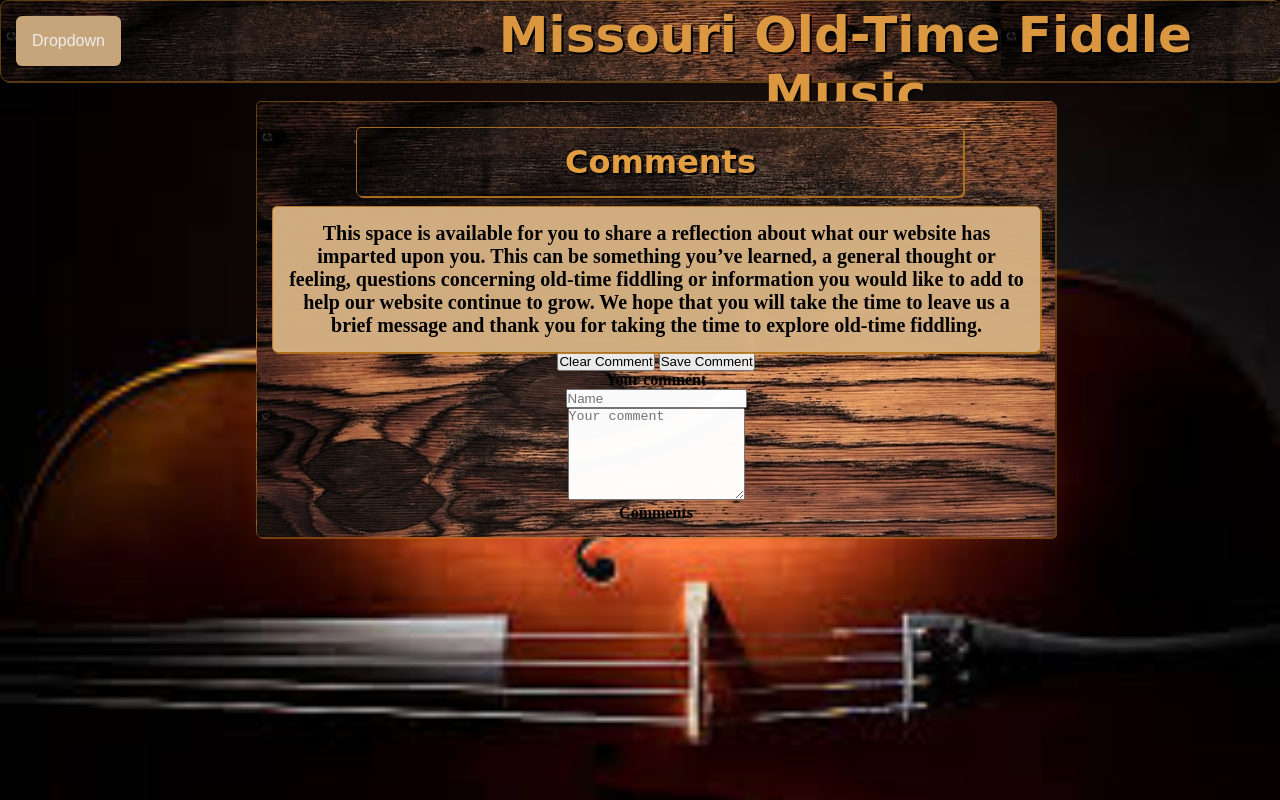
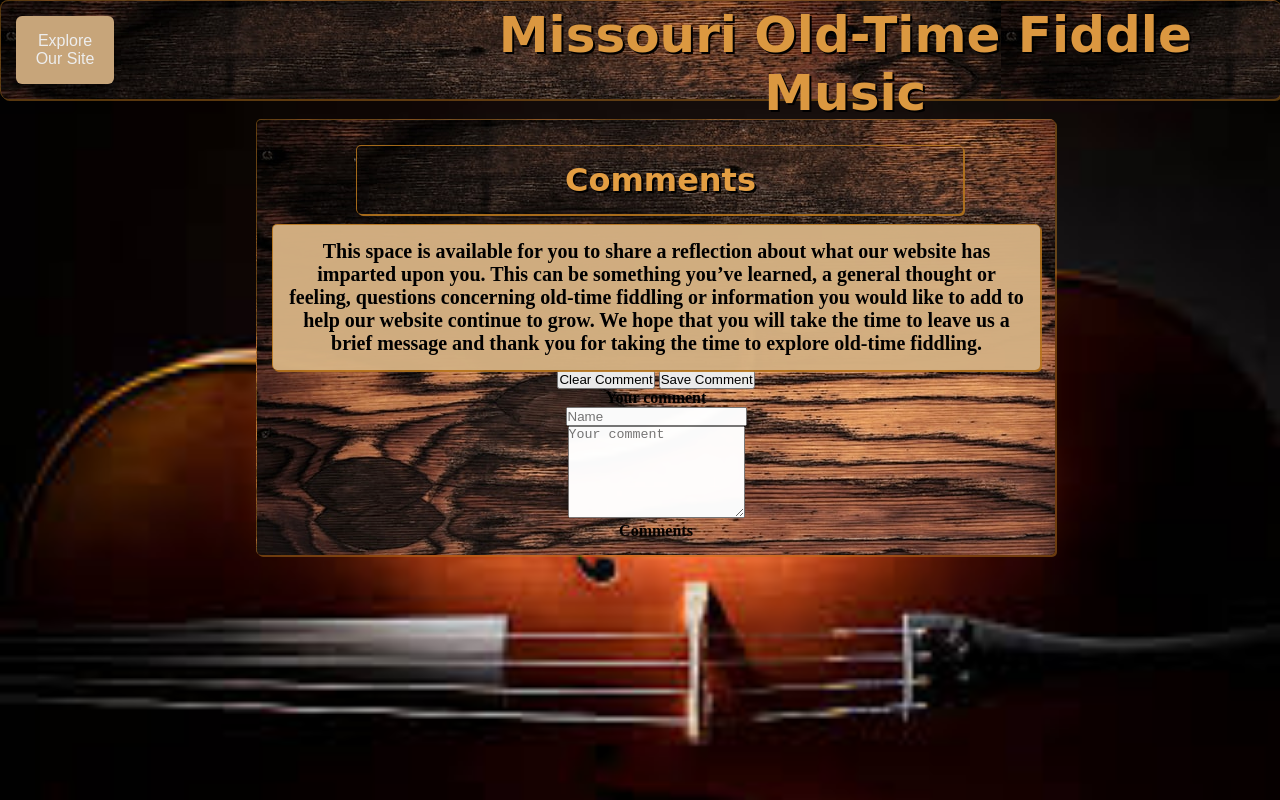
Before and after one commit to rh0155689/HIA-OldTimeFiddling, a plain HTML site: page comments.html in a window 1280 px wide. Drawn offline with Linux system fonts and the light colour scheme; a web font is replaced by a local one.

Commit message:
Changed the DropDown text for each page

```diff
--- a/comments.html
+++ b/comments.html
@@ -17,7 +17,7 @@
             </h1>
 
             <div class="dropdown">
-              <button class="dropbtn">Dropdown</button>
+              <button class="dropbtn">Explore Our Site</button>
                 <div class="dropdown-content">
                     <a href="index.html">Introduction</a>
                   <a href="timeline.html">Timeline</a>
```
Also changed, not shown: discovery.html (+1 -1 lines), heritage.html (+1 -1 lines), influential.html (+1 -1 lines), legacy.html (+1 -1 lines), timeline.html (+1 -1 lines).
